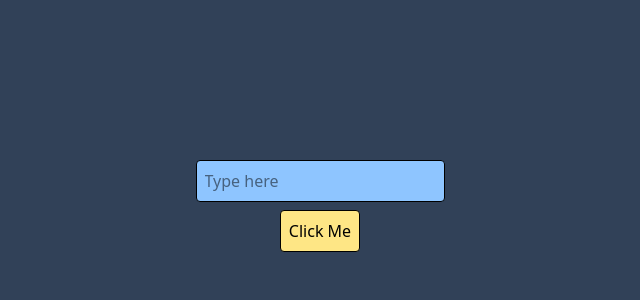
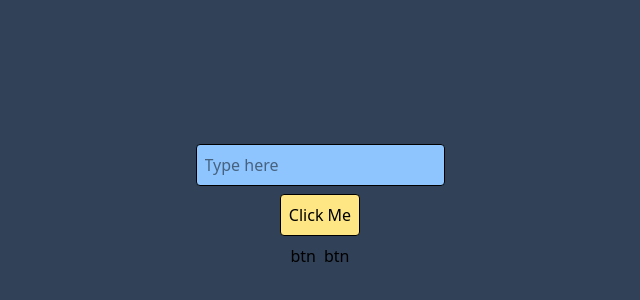
Before and after one commit to alaminsframe/react, a React (Vite) app: page / in a window 1280 px wide. Shown: the part 194-494 px from the top of the page, without its empty margins (320-960 px from the left). Built offline with nearby package versions, Linux system fonts and the light colour scheme.

Commit message:
passing event handlers as props

```diff
--- a/src/App.jsx
+++ b/src/App.jsx
@@ -5,6 +5,7 @@ import User from './Exercise/User';
 import Wrapper from './Exercise/Wrapper';
 import Button from './Exercise/Button';
 import TextIput from './Exercise/TextIput';
+import Buttons from './Exercise/Buttons';
 
 function App() {
 const [student, setStudent] = useState();
@@ -14,6 +15,7 @@ const [student, setStudent] = useState();
       <>
         <TextIput />
         <Button />
+        <Buttons />
         {/* <Wrapper>
           <h1 className='text-2xl text-white'>Hello world</h1>
           <p className='text-lg text-white'>This is a simple react app</p>
--- /dev/null
+++ b/src/Exercise/Buttons.jsx
@@ -0,0 +1,29 @@
+
+function Button(msg) {
+
+    const handleClick = (event, msg) => {
+        console.log(event);
+        console.log(msg);
+    }
+
+    return (
+        <button onClick={(event)=>handleClick(event,msg)} >
+            btn
+        </button>
+    )
+
+}
+const Buttons = () => {
+  return (
+    <div className='flex gap-2'>
+        <Button msg='Hello' >
+
+        </Button>
+        <Button msg='World' >
+
+        </Button>
+    </div>
+  )
+}
+
+export default Buttons
--- a/src/Exercise/TextIput.jsx
+++ b/src/Exercise/TextIput.jsx
@@ -9,7 +9,7 @@ const TextIput = () => {
     <>
         <input
         type="number"
-        className='border p-2 rounded bg-blue-300'
+        className='appearance-none border p-2 rounded bg-blue-300'
         placeholder='Type here'
         onChange={handleChange}
         />
```
